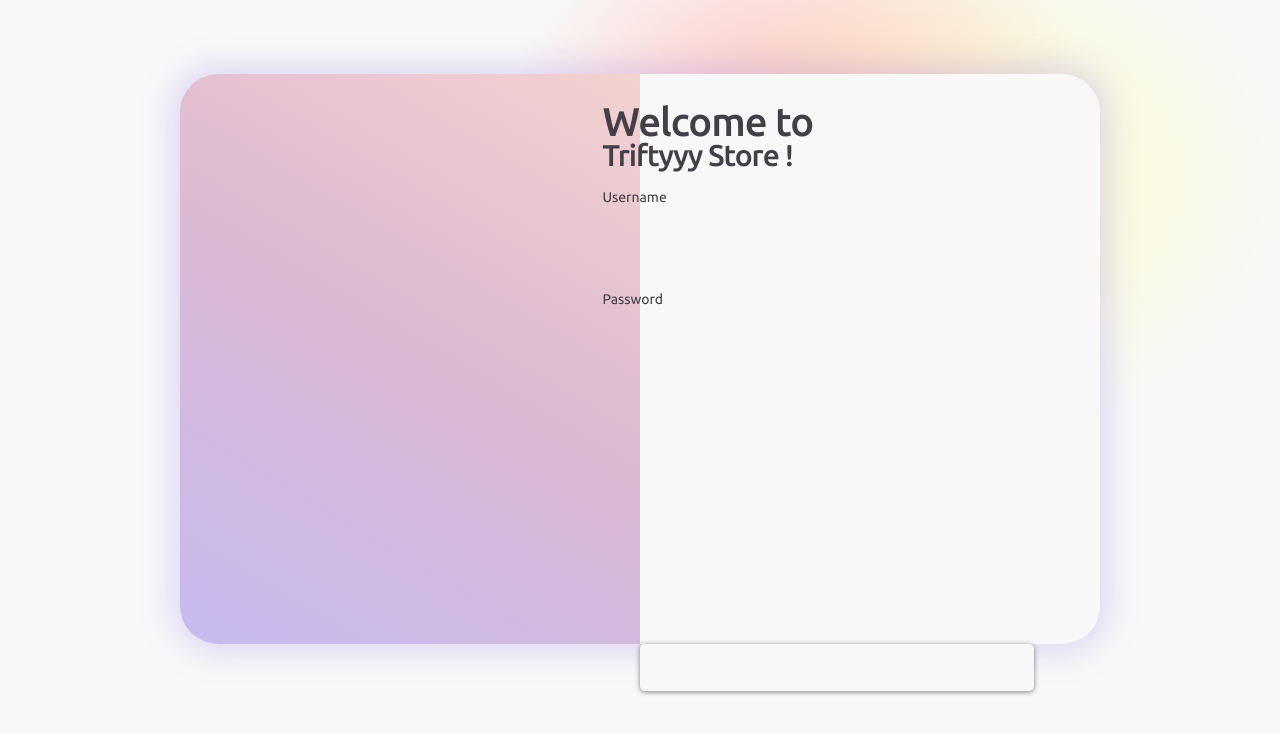
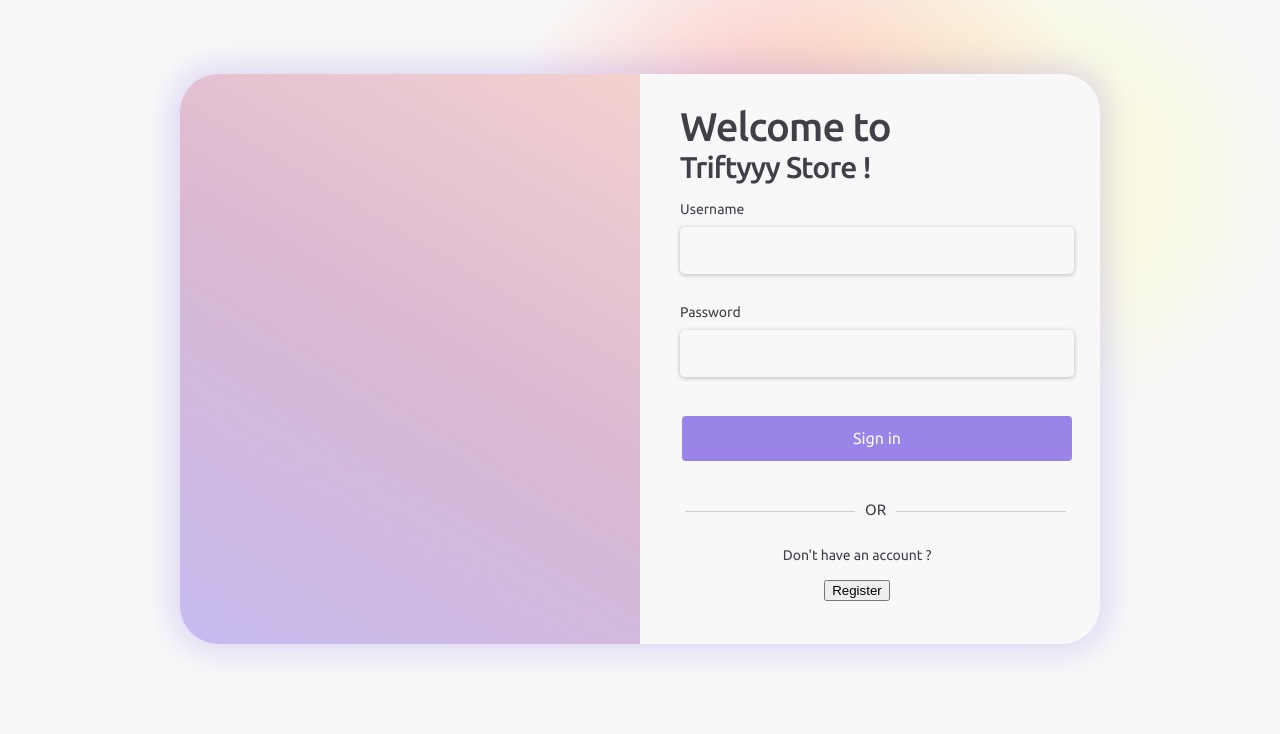
Before and after one commit to crushyz007/Frontend-ThirftyyyStore, a React (Create React App) app: page / in a window 1280 px wide. Shown: the top 734 px of the page. Built offline with nearby package versions, Linux system fonts and the light colour scheme.

Commit message:
add register page

```diff
--- a/src/App.js
+++ b/src/App.js
@@ -2,6 +2,7 @@ import './App.css';
 import { BrowserRouter,Routes,Route } from 'react-router-dom';
 
 import LoginPage from './pages/login'
+import RegisterPage from './pages/register'
 
 function App() {
   return (
@@ -10,6 +11,7 @@ function App() {
 
       <Routes>
           <Route path='/' element={ <LoginPage/>} />
+          <Route path='/register' element={ <RegisterPage/>} />
       </Routes>
       </BrowserRouter>
     </div>
--- a/src/css/login.css
+++ b/src/css/login.css
@@ -6,6 +6,7 @@ body{
     width: 100%;
     justify-content: center;
     display: flex;
+    align-items: center;
 }
 .winkle{
     position: absolute;
@@ -25,69 +26,119 @@ body{
     background: radial-gradient(50% 50% at 50.38% 50.81%, rgba(253, 255, 163, 0.53) 0%, rgba(255, 255, 255, 0) 100%);
 }
 .box{
+    display:flex;
     width: 920px;
     height: 570px;
     background: #F8F8F8;
     box-shadow: 0px 0px 30px 10px rgba(155, 132, 232, 0.26);
     border-radius: 38px;
+    /* justify-content: center; */
     margin-top: 8% !important;
+
 }
 .linearbox{
     width: 460px;
     height: 570px;
     background: linear-gradient(30.66deg, rgba(155, 132, 232, 0.53) 0.62%, rgba(189, 122, 173, 0.503188) 51.98%, rgba(235, 109, 96, 0.27) 101.45%);
     border-radius: 38px 0px 0px 38px;
+
+}
+.font__group
+{
+    margin-top: 30px;
+    margin-left: 40px;
 }
 .font1{
-    position: absolute;
+    /* position: relative; */
     font-weight:500;
     font-size: 40px;
     font-family: 'Ubuntu', sans-serif !important;
     color: #423F48;
     letter-spacing: -1px;
-    margin-left:33vw;
-    margin-top:2vw;
+    text-align: left;
 }
 .font2{
-    position: absolute;
+    /* position: relative; */
     font-weight:500;
     font-size: 30px;
     font-family: 'Ubuntu', sans-serif !important;
     color: #423F48;
     letter-spacing: -1px;
-    margin-left:33vw;
-    margin-top:5vw;
+    text-align: left;
 }
-.username{
-    position: absolute;
+
+.form-group
+{
+    margin-left: 40px;
+}
+label{
+    display:flex;
     font-weight:400;
     font-size: 14px;
     font-family: 'Ubuntu', sans-serif !important;
     color: #423F48;
-    margin-left:33vw;
-    margin-top:9vw;
+    flex-direction: row;
+    margin-top: 30px;
+    margin-bottom: 10px;
+
 }
-.password{
-    position: absolute;
-    font-weight:400;
-    font-size: 14px;
-    font-family: 'Ubuntu', sans-serif !important;
-    color: #423F48;
-    margin-left:33vw;
-    margin-top:17vw;
-}
-.inputright{
-    top: 100vw;
-}
-.form{
-    position: absolute;
+
+.form-group input{
     width: 390px;
     height: 45px;
     background-color: #F8F8F8;
     border: none;
     box-shadow: 0px 1px 5px 0px rgba(0, 1, 0, 0.26);
     border-radius: 5px;
-    /* margin-left: 35px;
-    margin-top:160px; */
+    color:#423F48;
+    text-indent:10px;
+}
+.item1
+{
+    margin-top: -14px;
+}
+
+.button{
+    width: 390px;
+    height: 45px;
+    background-color: #9B84E8;
+    border: none;
+    border-radius: 4px;
+    color: #F8F8F8;
+    font-family: 'Ubuntu', sans-serif !important;
+    font-weight:400;
+    font-size: 16px;
+    margin-top: 10%;
+    transition-duration: 0.4s;
+    cursor: pointer;
+}
+.button:hover{
+    background-color: #b29ef1;
+    color: #F8F8F8;
+}
+
+.line-group{
+    margin-top: 50px;
+    margin-left: 45px;
+    display: flex;
+}
+.line{
+    width:170px;
+    height: 1px;
+    background-color: #CECECE;
 
 }
+.font3{
+    font-size: 15px;
+    font-family: 'Ubuntu', sans-serif !important;
+    color: #423F48;
+    margin-top: -10px;
+    margin-left: 10px;
+    margin-right: 10px;
+}
+.font4{
+    font-size: 14px;
+    font-family: 'Ubuntu', sans-serif !important;
+    color: #423F48;
+    font-weight:400;
+}
--- /dev/null
+++ b/src/css/register.css
@@ -0,0 +1,11 @@
+.box{
+    display:flex;
+    width: 920px;
+    height: 570px;
+    background: #F8F8F8;
+    box-shadow: 0px 0px 30px 10px rgba(155, 132, 232, 0.26);
+    border-radius: 38px;
+    /* justify-content: center; */
+    margin-top: 8% !important;
+
+}
--- a/src/pages/login.jsx
+++ b/src/pages/login.jsx
@@ -1,26 +1,47 @@
 import React from "react";
+import { Link } from "react-router-dom";
 import '../css/login.css'
 
-const Login = () =>{
-    return(
+const Login = () => {
+    return (
         <div>
-
             <div className="winkle">
                 <div class="winkle winkle1"></div>
                 <div class="winkle winkle2"></div>
             </div>
+
             <div className="box">
+                <div class="linearbox"></div>
+
+                <div>
+                    <div className="font__group">
                         <div className="font1">Welcome to</div>
                         <div className="font2">Triftyyy Store !</div>
-            <div className="username">Username</div>
-            {/* <form class="input input-group-lg" > <input type="text" class="form"></input></form> */}
-            <div className="password">Password</div>
-            <div class="linearbox"></div>
-            {/* <form class="input input-group-lg" ><input type="text" class="form"></input></form> */}
                     </div>
-        <div className="inputright">
-            <input type="text" class="form"></input>
-            <input type="text" class="form"></input>
+                    <form className="form-group">
+                        <div className="item1">
+                            <label >Username <br /></label>
+                            <input type="text" name="uname" />
+                        </div >
+                        <div className="item2">
+                            <label >Password <br /></label>
+                            <input type="password" name="pass" />
+                        </div>
+                        <div>
+                                <button class="button">Sign in</button>
+                        </div>
+                    </form>
+
+                    <div className="line-group">
+                        <div className="line"></div>
+                        <p className="font3">OR</p>
+                        <div className="line"></div>
+                    </div>
+
+                    <p className="font4">Don't have an account ?</p><p></p>
+                    <Link to='/register'><button>Register</button></Link>
+                </div>
+
             </div>
     </div>
     )
--- /dev/null
+++ b/src/pages/register.jsx
@@ -0,0 +1,18 @@
+import React from "react";
+import { Link } from "react-router-dom";
+import '../css/register.css'
+
+const Register = () => {
+    return (
+        <div>
+
+            <div className="box">
+                <div class="linearbox"><Link to='/'><button></button></Link></div>
+
+            </div>
+
+        </div>
+    )
+}
+
+export default Register
```
Lines whose indentation alone changed are shown as unchanged.
